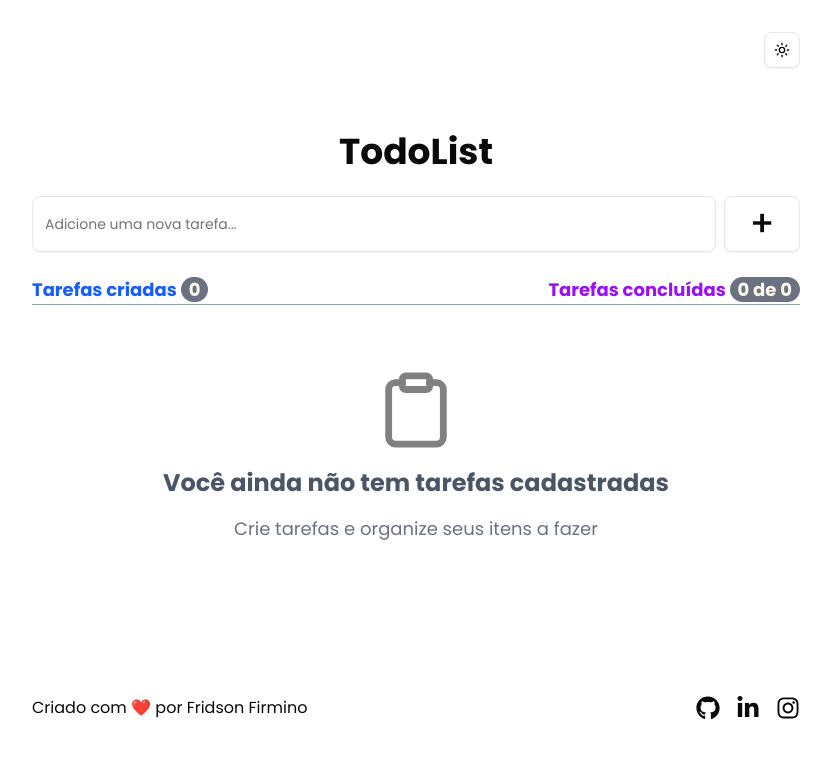
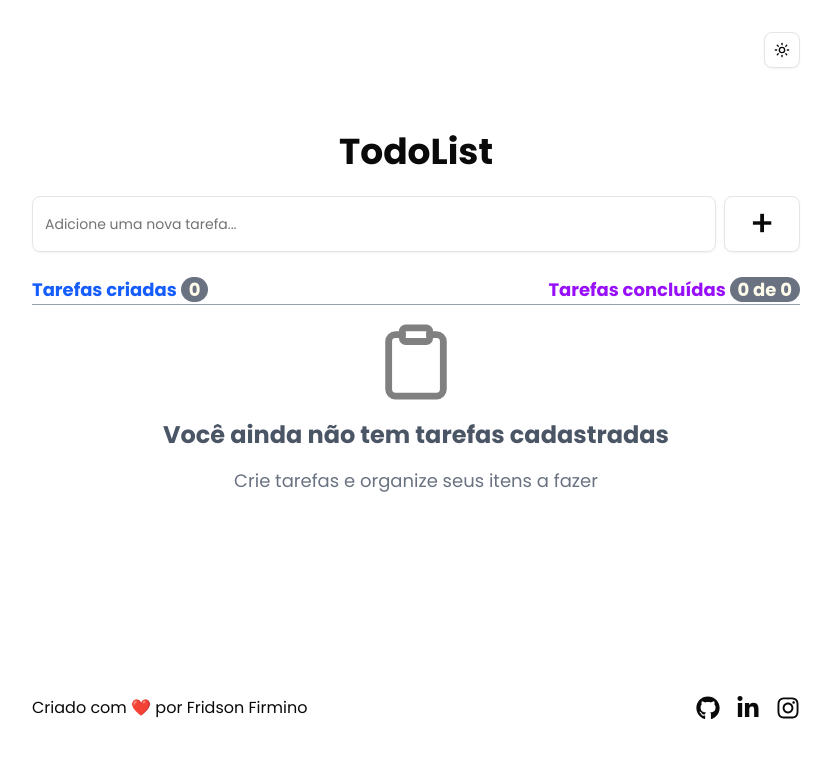
Before and after one commit to FridsonFirmino/todo-list-web, a Next.js app: page / in a window 1280 px wide. Shown: the top 758 px of the page, without its empty margins (224-1055 px from the left). Built offline with nearby package versions, Linux system fonts and the light colour scheme.

Commit message:
feat: enhance task area layout with overflow handling and adjusted padding

```diff
--- a/src/app/page.tsx
+++ b/src/app/page.tsx
@@ -117,7 +117,7 @@ export default function Home() {
         </div>
 
         {/* Área vazia */}
-        <div className="flex w-full flex-col items-center gap-3 sm:gap-4 border-t border-t-gray-400 pt-10 sm:pt-16 text-center">
+        <div className="flex w-full flex-col items-center gap-3 sm:gap-4 border-t border-t-gray-400 pt-4 sm:pt-4 text-center flex-1 overflow-y-auto max-h-[60vh]">
           {tasks.length === 0 ? (
             <>
               <Clipboard
```
